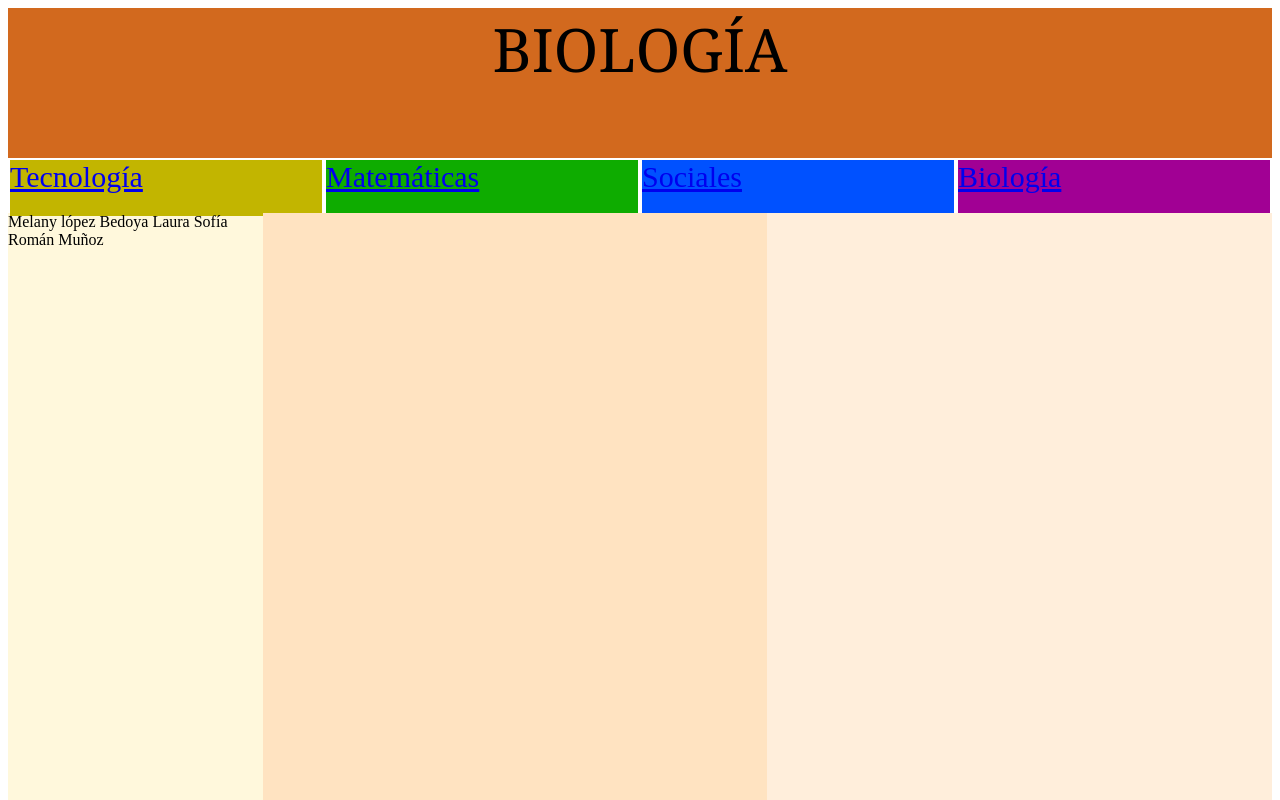
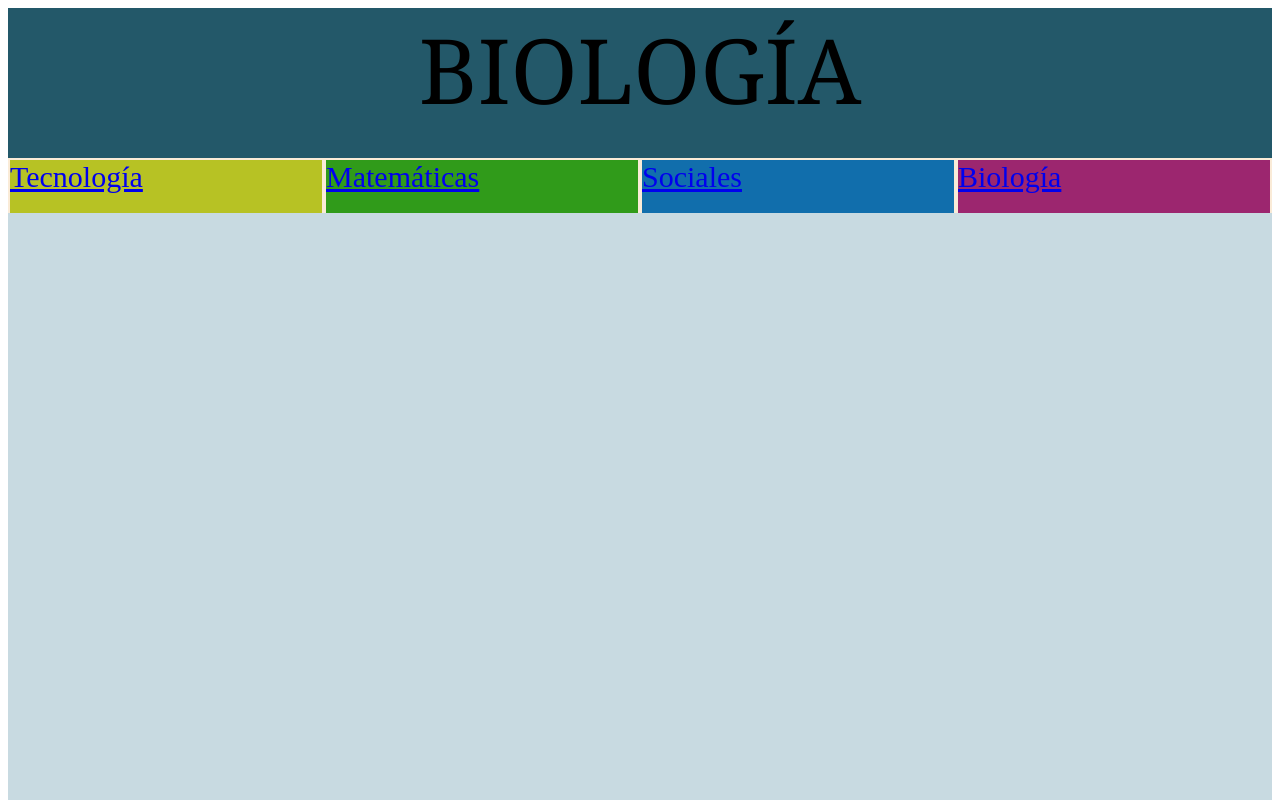
Before and after one commit to Niebka/Meel, a plain HTML site: page Biología.html in a window 1280 px wide. Shown: the top 800 px of the page. Drawn offline with Linux system fonts and the light colour scheme.

Commit message:
Add files via upload
Actualización 3 10/04/2023
Melany López Bedoya
Laura Sofía Román Muñoz
8°5

```diff
--- a/Biología.html
+++ b/Biología.html
@@ -5,7 +5,7 @@
     <meta http-equiv="X-UA-Compatible" content="IE=edge">
     <meta name="viewport" content="width=device-width, initial-scale=1.0">
     <title>Document</title>
-    <link rel="stylesheet" href="Temas.css">
+    <link rel="stylesheet" href="temas4.css">
 </head>
 <body>
     <div class="Contenedor">
@@ -29,12 +29,7 @@
 
     <div class="Contenedor2">
         <div class="Izquierda">
-           Melany lópez Bedoya
-           Laura Sofía Román Muñoz
-        </div>
-        <div class="Centro">
-        </div>
-        <div class="Derecha">
+
         </div>
     </div>
 </div>
--- a/temas4.css
+++ b/temas4.css
@@ -0,0 +1,63 @@
+.Contenedor {
+    width: 100%;
+    height: 1200px;
+    background-color: antiquewhite;
+}
+.Encabezado {
+    width: 100%;
+    height: 150px;
+    background-color: rgb(35, 88, 105);
+    font-size: 90px;
+    font-family: Georgia, 'Times New Roman', Times, serif;
+    color: black;
+    text-align: center;
+}
+.Menú {
+    display: flex;
+    width: 100%;
+    height: 55px;
+    background-color: antiquewhite;
+}
+.Tecnología {
+    width: 330px;
+    height: 55px;
+    background-color: rgb(183, 194, 36);
+    margin: 2px;
+
+    font-size: 30px;
+    }
+    .Matemáticas {
+        width: 330px;
+        height: 55px;
+        background-color: rgb(48, 155, 26);
+        margin: 2px;
+
+        font-size: 30px;
+    }
+    .Sociales {
+        width: 330px;
+        height: 55px;
+        background-color: rgb(17, 110, 172);
+        margin: 2px;
+
+        font-size: 30px;
+    }
+    .Biología {
+        width: 330px;
+        height: 55px;
+        background-color: rgb(156, 38, 111);
+        margin: 2px;
+
+        font-size: 30px;
+    }
+    .Contenedor2 {
+        display: flex;
+        width: 100%;
+        height: 1000px;
+        background-color: antiquewhite;
+    }
+    .Izquierda {
+        width: 100%;
+        height: 1000px;
+        background-color: rgb(200, 218, 225);
+    }
```
Also changed, not shown: No renovables.jpg (added), pitágoras.webp (added), renovables.jpg (added).
